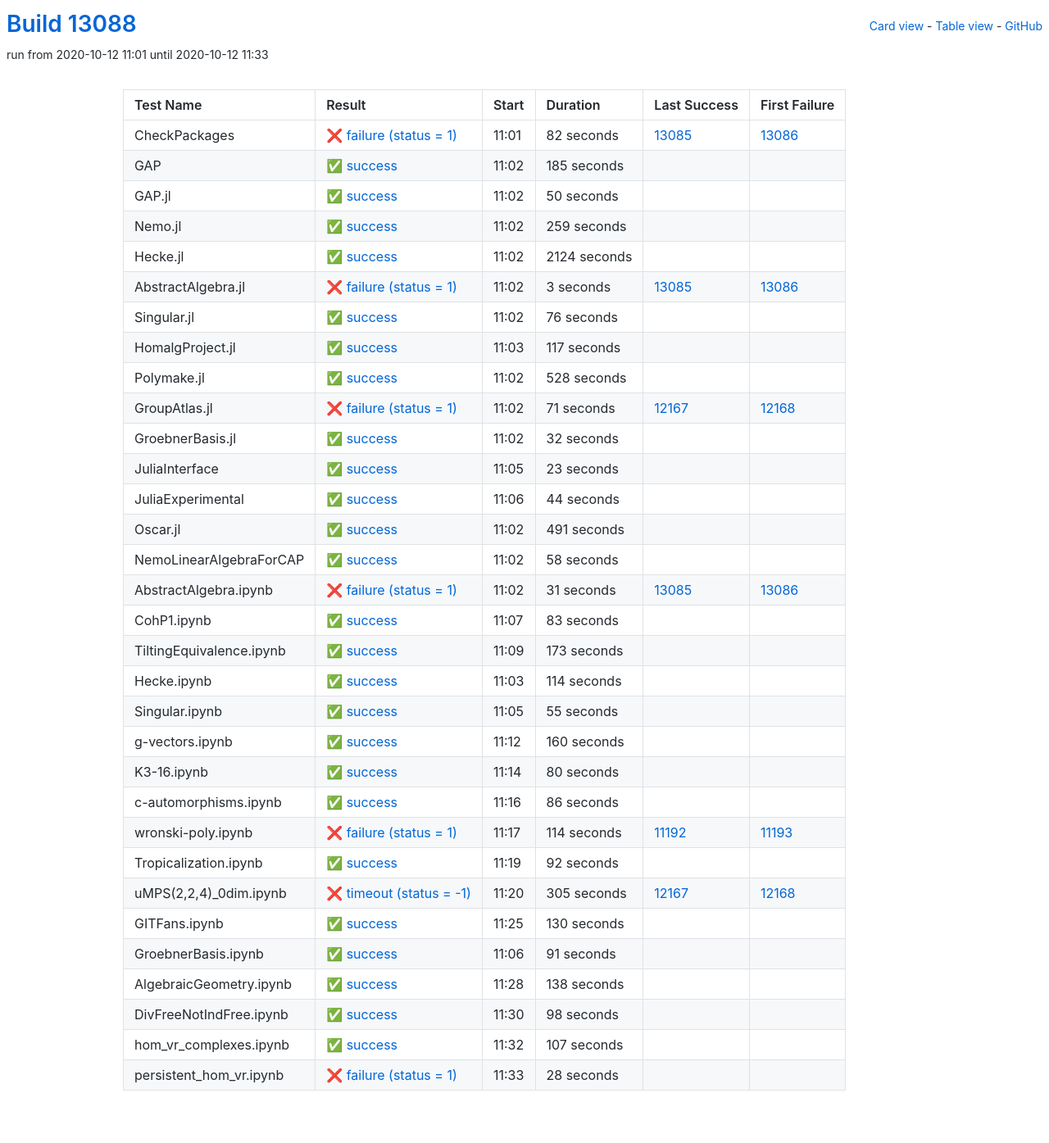
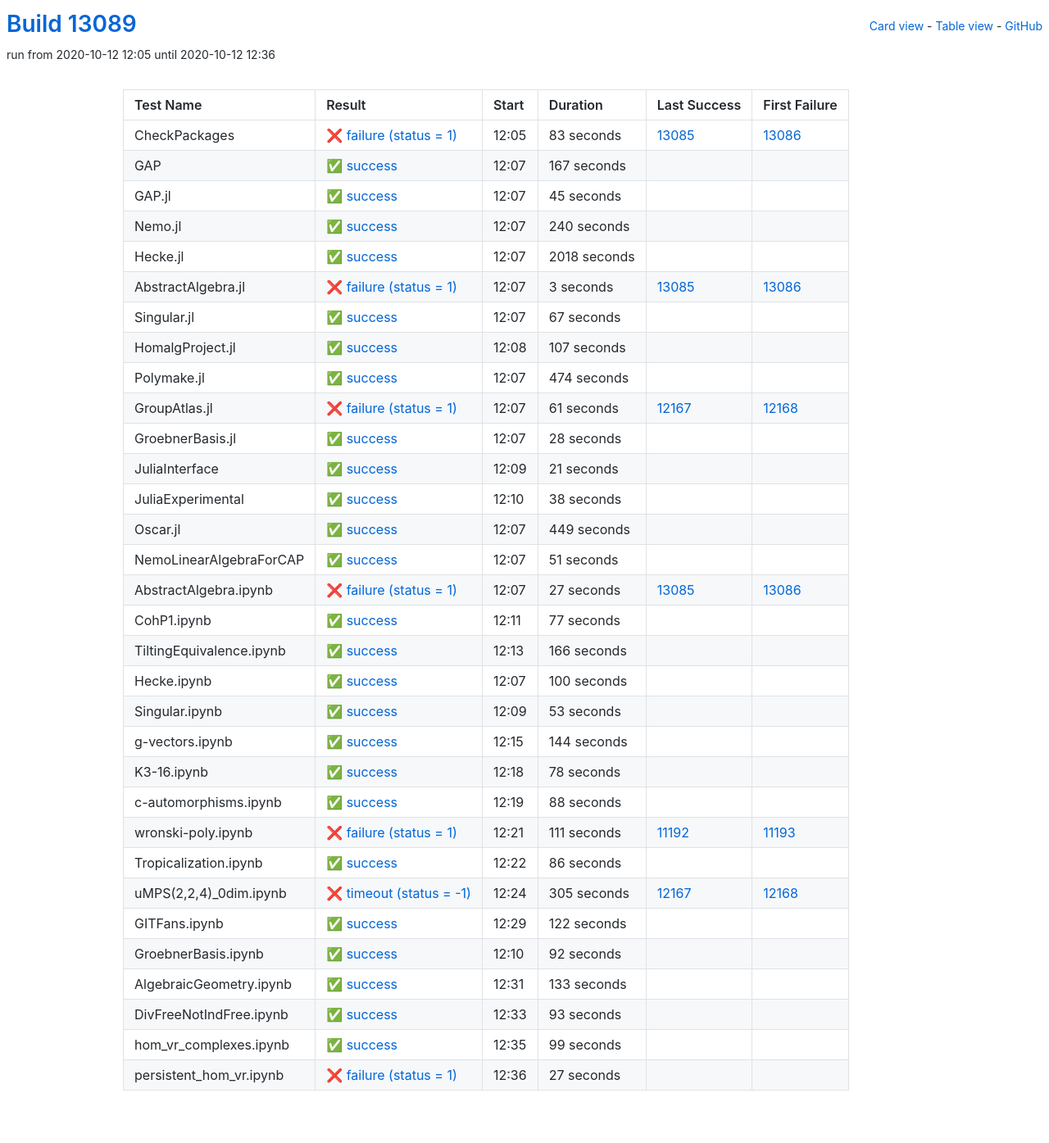
Before and after one commit to oscar-system/oscar-ci-status, a Jekyll site: the page built from table.html, in a window 1280 px wide. Shown: the whole page at 82% size. Built offline with Jekyll 4.4.1, drawn with Linux system fonts in a browser that asks for light colours.

Commit message:
Build #13089

```diff
--- a/_data/ci.yml
+++ b/_data/ci.yml
@@ -1,6 +1,6 @@
 ---
-build: 13088
-build_url: https://oscarci.mathematik.uni-kl.de/job/oscar/13088/
+build: 13089
+build_url: https://oscarci.mathematik.uni-kl.de/job/oscar/13089/
 job: oscar
 organization: oscar-system
 repo: oscar-ci-status
@@ -8,68 +8,68 @@
 tests:
 - name: CheckPackages
   id: checkpackages
-  log: https://oscarci.mathematik.uni-kl.de/job/oscar/13088/artifact/logs/build-13088/CheckPackages.log
-  start: 2020-10-12 11:01
+  log: https://oscarci.mathematik.uni-kl.de/job/oscar/13089/artifact/logs/build-13089/CheckPackages.log
+  start: 2020-10-12 12:05
   success: false
   exitcode: 1
   status: failure
-  duration: 82
+  duration: 83
   last_success: 13085
   last_success_url: https://oscarci.mathematik.uni-kl.de/job/oscar/13085/
   first_failure: 13086
   first_failure_url: https://oscarci.mathematik.uni-kl.de/job/oscar/13086/
 - name: GAP
   id: gap
-  log: https://oscarci.mathematik.uni-kl.de/job/oscar/13088/artifact/logs/build-13088/GAP.log
-  start: 2020-10-12 11:02
+  log: https://oscarci.mathematik.uni-kl.de/job/oscar/13089/artifact/logs/build-13089/GAP.log
+  start: 2020-10-12 12:07
   success: true
   exitcode: 0
   status: success
-  duration: 185
+  duration: 167
   last_success: false
   last_success_url:
   first_failure: false
   first_failure_url:
 - name: GAP.jl
   id: gap-jl
-  log: https://oscarci.mathematik.uni-kl.de/job/oscar/13088/artifact/logs/build-13088/GAP.jl.log
-  start: 2020-10-12 11:02
+  log: https://oscarci.mathematik.uni-kl.de/job/oscar/13089/artifact/logs/build-13089/GAP.jl.log
+  start: 2020-10-12 12:07
   success: true
   exitcode: 0
   status: success
-  duration: 50
+  duration: 45
   last_success: false
   last_success_url:
   first_failure: false
   first_failure_url:
 - name: Nemo.jl
   id: nemo-jl
-  log: https://oscarci.mathematik.uni-kl.de/job/oscar/13088/artifact/logs/build-13088/Nemo.jl.log
-  start: 2020-10-12 11:02
+  log: https://oscarci.mathematik.uni-kl.de/job/oscar/13089/artifact/logs/build-13089/Nemo.jl.log
+  start: 2020-10-12 12:07
   success: true
   exitcode: 0
   status: success
-  duration: 259
+  duration: 240
   last_success: false
   last_success_url:
   first_failure: false
   first_failure_url:
 - name: Hecke.jl
   id: hecke-jl
-  log: https://oscarci.mathematik.uni-kl.de/job/oscar/13088/artifact/logs/build-13088/Hecke.jl.log
-  start: 2020-10-12 11:02
+  log: https://oscarci.mathematik.uni-kl.de/job/oscar/13089/artifact/logs/build-13089/Hecke.jl.log
+  start: 2020-10-12 12:07
   success: true
   exitcode: 0
   status: success
-  duration: 2124
+  duration: 2018
   last_success: false
   last_success_url:
   first_failure: false
   first_failure_url:
 - name: AbstractAlgebra.jl
   id: abstractalgebra-jl
-  log: https://oscarci.mathematik.uni-kl.de/job/oscar/13088/artifact/logs/build-13088/AbstractAlgebra.jl.log
-  start: 2020-10-12 11:02
+  log: https://oscarci.mathematik.uni-kl.de/job/oscar/13089/artifact/logs/build-13089/AbstractAlgebra.jl.log
+  start: 2020-10-12 12:07
   success: false
   exitcode: 1
   status: failure
@@ -80,200 +80,224 @@
   first_failure_url: https://oscarci.mathematik.uni-kl.de/job/oscar/13086/
 - name: Singular.jl
   id: singular-jl
-  log: https://oscarci.mathematik.uni-kl.de/job/oscar/13088/artifact/logs/build-13088/Singular.jl.log
-  start: 2020-10-12 11:02
+  log: https://oscarci.mathematik.uni-kl.de/job/oscar/13089/artifact/logs/build-13089/Singular.jl.log
+  start: 2020-10-12 12:07
   success: true
   exitcode: 0
   status: success
-  duration: 76
+  duration: 67
   last_success: false
   last_success_url:
   first_failure: false
   first_failure_url:
 - name: HomalgProject.jl
   id: homalgproject-jl
-  log: https://oscarci.mathematik.uni-kl.de/job/oscar/13088/artifact/logs/build-13088/HomalgProject.jl.log
-  start: 2020-10-12 11:03
+  log: https://oscarci.mathematik.uni-kl.de/job/oscar/13089/artifact/logs/build-13089/HomalgProject.jl.log
+  start: 2020-10-12 12:08
   success: true
   exitcode: 0
   status: success
-  duration: 117
+  duration: 107
   last_success: false
   last_success_url:
   first_failure: false
   first_failure_url:
 - name: Polymake.jl
   id: polymake-jl
-  log: https://oscarci.mathematik.uni-kl.de/job/oscar/13088/artifact/logs/build-13088/Polymake.jl.log
-  start: 2020-10-12 11:02
+  log: https://oscarci.mathematik.uni-kl.de/job/oscar/13089/artifact/logs/build-13089/Polymake.jl.log
+  start: 2020-10-12 12:07
   success: true
   exitcode: 0
   status: success
-  duration: 528
+  duration: 474
   last_success: false
   last_success_url:
   first_failure: false
   first_failure_url:
 - name: GroupAtlas.jl
   id: groupatlas-jl
-  log: https://oscarci.mathematik.uni-kl.de/job/oscar/13088/artifact/logs/build-13088/GroupAtlas.jl.log
-  start: 2020-10-12 11:02
+  log: https://oscarci.mathematik.uni-kl.de/job/oscar/13089/artifact/logs/build-13089/GroupAtlas.jl.log
+  start: 2020-10-12 12:07
   success: false
   exitcode: 1
   status: failure
-  duration: 71
+  duration: 61
   last_success: 12167
   last_success_url: https://oscarci.mathematik.uni-kl.de/job/oscar/12167/
   first_failure: 12168
   first_failure_url: https://oscarci.mathematik.uni-kl.de/job/oscar/12168/
 - name: GroebnerBasis.jl
   id: groebnerbasis-jl
-  log: https://oscarci.mathematik.uni-kl.de/job/oscar/13088/artifact/logs/build-13088/GroebnerBasis.jl.log
-  start: 2020-10-12 11:02
+  log: https://oscarci.mathematik.uni-kl.de/job/oscar/13089/artifact/logs/build-13089/GroebnerBasis.jl.log
+  start: 2020-10-12 12:07
   success: true
   exitcode: 0
   status: success
-  duration: 32
+  duration: 28
   last_success: false
   last_success_url:
   first_failure: false
   first_failure_url:
 - name: JuliaInterface
   id: juliainterface
-  log: https://oscarci.mathematik.uni-kl.de/job/oscar/13088/artifact/logs/build-13088/JuliaInterface.log
-  start: 2020-10-12 11:05
+  log: https://oscarci.mathematik.uni-kl.de/job/oscar/13089/artifact/logs/build-13089/JuliaInterface.log
+  start: 2020-10-12 12:09
   success: true
   exitcode: 0
   status: success
-  duration: 23
+  duration: 21
   last_success: false
   last_success_url:
   first_failure: false
   first_failure_url:
 - name: JuliaExperimental
   id: juliaexperimental
-  log: https://oscarci.mathematik.uni-kl.de/job/oscar/13088/artifact/logs/build-13088/JuliaExperimental.log
-  start: 2020-10-12 11:06
+  log: https://oscarci.mathematik.uni-kl.de/job/oscar/13089/artifact/logs/build-13089/JuliaExperimental.log
+  start: 2020-10-12 12:10
   success: true
   exitcode: 0
   status: success
-  duration: 44
+  duration: 38
   last_success: false
   last_success_url:
   first_failure: false
   first_failure_url:
 - name: Oscar.jl
   id: oscar-jl
-  log: https://oscarci.mathematik.uni-kl.de/job/oscar/13088/artifact/logs/build-13088/Oscar.jl.log
-  start: 2020-10-12 11:02
+  log: https://oscarci.mathematik.uni-kl.de/job/oscar/13089/artifact/logs/build-13089/Oscar.jl.log
+  start: 2020-10-12 12:07
   success: true
   exitcode: 0
   status: success
-  duration: 491
+  duration: 449
   last_success: false
   last_success_url:
   first_failure: false
   first_failure_url:
 - name: NemoLinearAlgebraForCAP
   id: nemolinearalgebraforcap
-  log: https://oscarci.mathematik.uni-kl.de/job/oscar/13088/artifact/logs/build-13088/NemoLinearAlgebraForCAP.log
-  start: 2020-10-12 11:02
+  log: https://oscarci.mathematik.uni-kl.de/job/oscar/13089/artifact/logs/build-13089/NemoLinearAlgebraForCAP.log
+  start: 2020-10-12 12:07
   success: true
   exitcode: 0
   status: success
-  duration: 58
+  duration: 51
   last_success: false
   last_success_url:
   first_failure: false
   first_failure_url:
 - name: AbstractAlgebra.ipynb
   id: abstractalgebra-ipynb
-  log: https://oscarci.mathematik.uni-kl.de/job/oscar/13088/artifact/logs/build-13088/AbstractAlgebra.ipynb.log
-  start: 2020-10-12 11:02
+  log: https://oscarci.mathematik.uni-kl.de/job/oscar/13089/artifact/logs/build-13089/AbstractAlgebra.ipynb.log
+  start: 2020-10-12 12:07
   success: false
   exitcode: 1
   status: failure
-  duration: 31
+  duration: 27
   last_success: 13085
   last_success_url: https://oscarci.mathematik.uni-kl.de/job/oscar/13085/
   first_failure: 13086
   first_failure_url: https://oscarci.mathematik.uni-kl.de/job/oscar/13086/
 - name: CohP1.ipynb
   id: cohp1-ipynb
-  log: https://oscarci.mathematik.uni-kl.de/job/oscar/13088/artifact/logs/build-13088/CohP1.ipynb.log
-  start: 2020-10-12 11:07
+  log: https://oscarci.mathematik.uni-kl.de/job/oscar/13089/artifact/logs/build-13089/CohP1.ipynb.log
+  start: 2020-10-12 12:11
   success: true
   exitcode: 0
   status: success
-  duration: 83
+  duration: 77
   last_success: false
   last_success_url:
   first_failure: false
   first_failure_url:
 - name: TiltingEquivalence.ipynb
   id: tiltingequivalence-ipynb
-  log: https://oscarci.mathematik.uni-kl.de/job/oscar/13088/artifact/logs/build-13088/TiltingEquivalence.ipynb.log
-  start: 2020-10-12 11:09
+  log: https://oscarci.mathematik.uni-kl.de/job/oscar/13089/artifact/logs/build-13089/TiltingEquivalence.ipynb.log
+  start: 2020-10-12 12:13
   success: true
   exitcode: 0
   status: success
-  duration: 173
+  duration: 166
   last_success: false
   last_success_url:
   first_failure: false
   first_failure_url:
 - name: Hecke.ipynb
   id: hecke-ipynb
-  log: https://oscarci.mathematik.uni-kl.de/job/oscar/13088/artifact/logs/build-13088/Hecke.ipynb.log
-  start: 2020-10-12 11:03
+  log: https://oscarci.mathematik.uni-kl.de/job/oscar/13089/artifact/logs/build-13089/Hecke.ipynb.log
+  start: 2020-10-12 12:07
   success: true
   exitcode: 0
   status: success
-  duration: 114
+  duration: 100
   last_success: false
   last_success_url:
   first_failure: false
   first_failure_url:
 - name: Singular.ipynb
   id: singular-ipynb
-  log: https://oscarci.mathematik.uni-kl.de/job/oscar/13088/artifact/logs/build-13088/Singular.ipynb.log
-  start: 2020-10-12 11:05
+  log: https://oscarci.mathematik.uni-kl.de/job/oscar/13089/artifact/logs/build-13089/Singular.ipynb.log
+  start: 2020-10-12 12:09
   success: true
   exitcode: 0
   status: success
-  duration: 55
+  duration: 53
   last_success: false
   last_success_url:
   first_failure: false
   first_failure_url:
 - name: g-vectors.ipynb
   id: g-vectors-ipynb
-  log: https://oscarci.mathematik.uni-kl.de/job/oscar/13088/artifact/logs/build-13088/g-vectors.ipynb.log
-  start: 2020-10-12 11:12
+  log: https://oscarci.mathematik.uni-kl.de/job/oscar/13089/artifact/logs/build-13089/g-vectors.ipynb.log
+  start: 2020-10-12 12:15
   success: true
   exitcode: 0
   status: success
-  duration: 160
+  duration: 144
   last_success: false
   last_success_url:
   first_failure: false
   first_failure_url:
 - name: K3-16.ipynb
   id: k3-16-ipynb
-  log: https://oscarci.mathematik.uni-kl.de/job/oscar/13088/artifact/logs/build-13088/K3-16.ipynb.log
-  start: 2020-10-12 11:14
+  log: https://oscarci.mathematik.uni-kl.de/job/oscar/13089/artifact/logs/build-13089/K3-16.ipynb.log
+  start: 2020-10-12 12:18
   success: true
   exitcode: 0
   status: success
-  duration: 80
+  duration: 78
   last_success: false
   last_success_url:
   first_failure: false
   first_failure_url:
 - name: c-automorphisms.ipynb
   id: c-automorphisms-ipynb
-  log: https://oscarci.mathematik.uni-kl.de/job/oscar/13088/artifact/logs/build-13088/c-automorphisms.ipynb.log
-  start: 2020-10-12 11:16
+  log: https://oscarci.mathematik.uni-kl.de/job/oscar/13089/artifact/logs/build-13089/c-automorphisms.ipynb.log
+  start: 2020-10-12 12:19
+  success: true
+  exitcode: 0
+  status: success
+  duration: 88
+  last_success: false
+  last_success_url:
+  first_failure: false
+  first_failure_url:
+- name: wronski-poly.ipynb
+  id: wronski-poly-ipynb
+  log: https://oscarci.mathematik.uni-kl.de/job/oscar/13089/artifact/logs/build-13089/wronski-poly.ipynb.log
+  start: 2020-10-12 12:21
+  success: false
+  exitcode: 1
+  status: failure
+  duration: 111
+  last_success: 11192
+  last_success_url: https://oscarci.mathematik.uni-kl.de/job/oscar/11192/
+  first_failure: 11193
+  first_failure_url: https://oscarci.mathematik.uni-kl.de/job/oscar/11193/
+- name: Tropicalization.ipynb
+  id: tropicalization-ipynb
+  log: https://oscarci.mathematik.uni-kl.de/job/oscar/13089/artifact/logs/build-13089/Tropicalization.ipynb.log
+  start: 2020-10-12 12:22
   success: true
   exitcode: 0
   status: success
@@ -282,34 +306,10 @@
   last_success_url:
   first_failure: false
   first_failure_url:
-- name: wronski-poly.ipynb
-  id: wronski-poly-ipynb
-  log: https://oscarci.mathematik.uni-kl.de/job/oscar/13088/artifact/logs/build-13088/wronski-poly.ipynb.log
-  start: 2020-10-12 11:17
-  success: false
-  exitcode: 1
-  status: failure
-  duration: 114
-  last_success: 11192
-  last_success_url: https://oscarci.mathematik.uni-kl.de/job/oscar/11192/
-  first_failure: 11193
-  first_failure_url: https://oscarci.mathematik.uni-kl.de/job/oscar/11193/
-- name: Tropicalization.ipynb
-  id: tropicalization-ipynb
-  log: https://oscarci.mathematik.uni-kl.de/job/oscar/13088/artifact/logs/build-13088/Tropicalization.ipynb.log
-  start: 2020-10-12 11:19
-  success: true
-  exitcode: 0
-  status: success
-  duration: 92
-  last_success: false
-  last_success_url:
-  first_failure: false
-  first_failure_url:
 - name: uMPS(2,2,4)_0dim.ipynb
   id: umps-2-2-4-0dim-ipynb
-  log: https://oscarci.mathematik.uni-kl.de/job/oscar/13088/artifact/logs/build-13088/uMPS-2-2-4-_0dim.ipynb.log
-  start: 2020-10-12 11:20
+  log: https://oscarci.mathematik.uni-kl.de/job/oscar/13089/artifact/logs/build-13089/uMPS-2-2-4-_0dim.ipynb.log
+  start: 2020-10-12 12:24
   success: false
   exitcode: -1
   status: timeout
@@ -320,72 +320,72 @@
   first_failure_url: https://oscarci.mathematik.uni-kl.de/job/oscar/12168/
 - name: GITFans.ipynb
   id: gitfans-ipynb
-  log: https://oscarci.mathematik.uni-kl.de/job/oscar/13088/artifact/logs/build-13088/GITFans.ipynb.log
-  start: 2020-10-12 11:25
+  log: https://oscarci.mathematik.uni-kl.de/job/oscar/13089/artifact/logs/build-13089/GITFans.ipynb.log
+  start: 2020-10-12 12:29
   success: true
   exitcode: 0
   status: success
-  duration: 130
+  duration: 122
   last_success: false
   last_success_url:
   first_failure: false
   first_failure_url:
 - name: GroebnerBasis.ipynb
   id: groebnerbasis-ipynb
-  log: https://oscarci.mathematik.uni-kl.de/job/oscar/13088/artifact/logs/build-13088/GroebnerBasis.ipynb.log
-  start: 2020-10-12 11:06
+  log: https://oscarci.mathematik.uni-kl.de/job/oscar/13089/artifact/logs/build-13089/GroebnerBasis.ipynb.log
+  start: 2020-10-12 12:10
   success: true
   exitcode: 0
   status: success
-  duration: 91
+  duration: 92
   last_success: false
   last_success_url:
   first_failure: false
   first_failure_url:
 - name: AlgebraicGeometry.ipynb
   id: algebraicgeometry-ipynb
-  log: https://oscarci.mathematik.uni-kl.de/job/oscar/13088/artifact/logs/build-13088/AlgebraicGeometry.ipynb.log
-  start: 2020-10-12 11:28
+  log: https://oscarci.mathematik.uni-kl.de/job/oscar/13089/artifact/logs/build-13089/AlgebraicGeometry.ipynb.log
+  start: 2020-10-12 12:31
   success: true
   exitcode: 0
   status: success
-  duration: 138
+  duration: 133
   last_success: false
   last_success_url:
   first_failure: false
   first_failure_url:
 - name: DivFreeNotIndFree.ipynb
   id: divfreenotindfree-ipynb
-  log: https://oscarci.mathematik.uni-kl.de/job/oscar/13088/artifact/logs/build-13088/DivFreeNotIndFree.ipynb.log
-  start: 2020-10-12 11:30
+  log: https://oscarci.mathematik.uni-kl.de/job/oscar/13089/artifact/logs/build-13089/DivFreeNotIndFree.ipynb.log
+  start: 2020-10-12 12:33
   success: true
   exitcode: 0
   status: success
-  duration: 98
+  duration: 93
   last_success: false
   last_success_url:
   first_failure: false
   first_failure_url:
 - name: hom_vr_complexes.ipynb
   id: hom-vr-complexes-ipynb
-  log: https://oscarci.mathematik.uni-kl.de/job/oscar/13088/artifact/logs/build-13088/hom_vr_complexes.ipynb.log
-  start: 2020-10-12 11:32
+  log: https://oscarci.mathematik.uni-kl.de/job/oscar/13089/artifact/logs/build-13089/hom_vr_complexes.ipynb.log
+  start: 2020-10-12 12:35
   success: true
   exitcode: 0
   status: success
-  duration: 107
+  duration: 99
   last_success: false
   last_success_url:
   first_failure: false
   first_failure_url:
 - name: persistent_hom_vr.ipynb
   id: persistent-hom-vr-ipynb
-  log: https://oscarci.mathematik.uni-kl.de/job/oscar/13088/artifact/logs/build-13088/persistent_hom_vr.ipynb.log
-  start: 2020-10-12 11:33
+  log: https://oscarci.mathematik.uni-kl.de/job/oscar/13089/artifact/logs/build-13089/persistent_hom_vr.ipynb.log
+  start: 2020-10-12 12:36
   success: false
   exitcode: 1
   status: failure
-  duration: 28
+  duration: 27
   last_success: false
   last_success_url:
   first_failure: false
```
Also changed, not shown: README.md.
